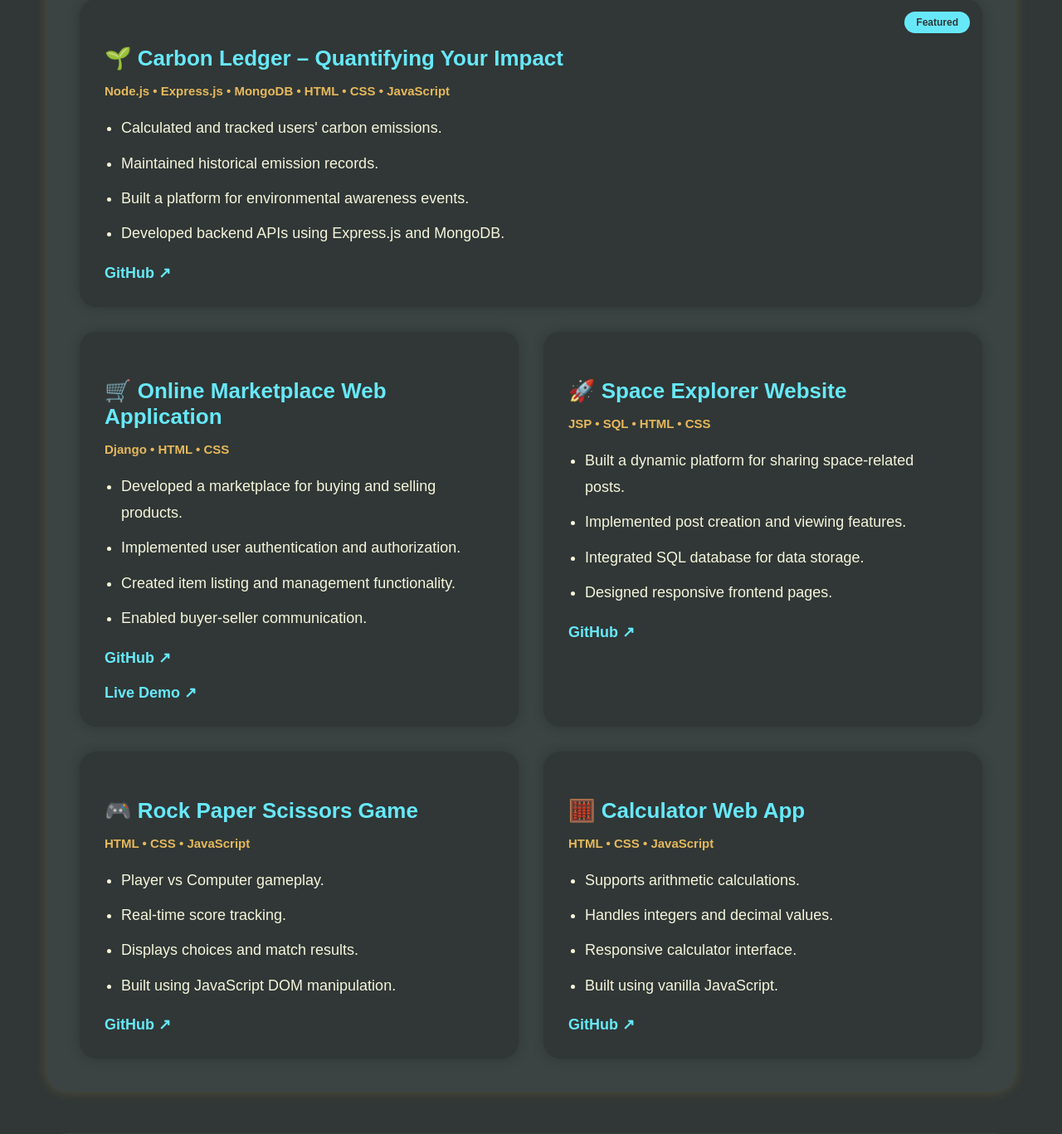
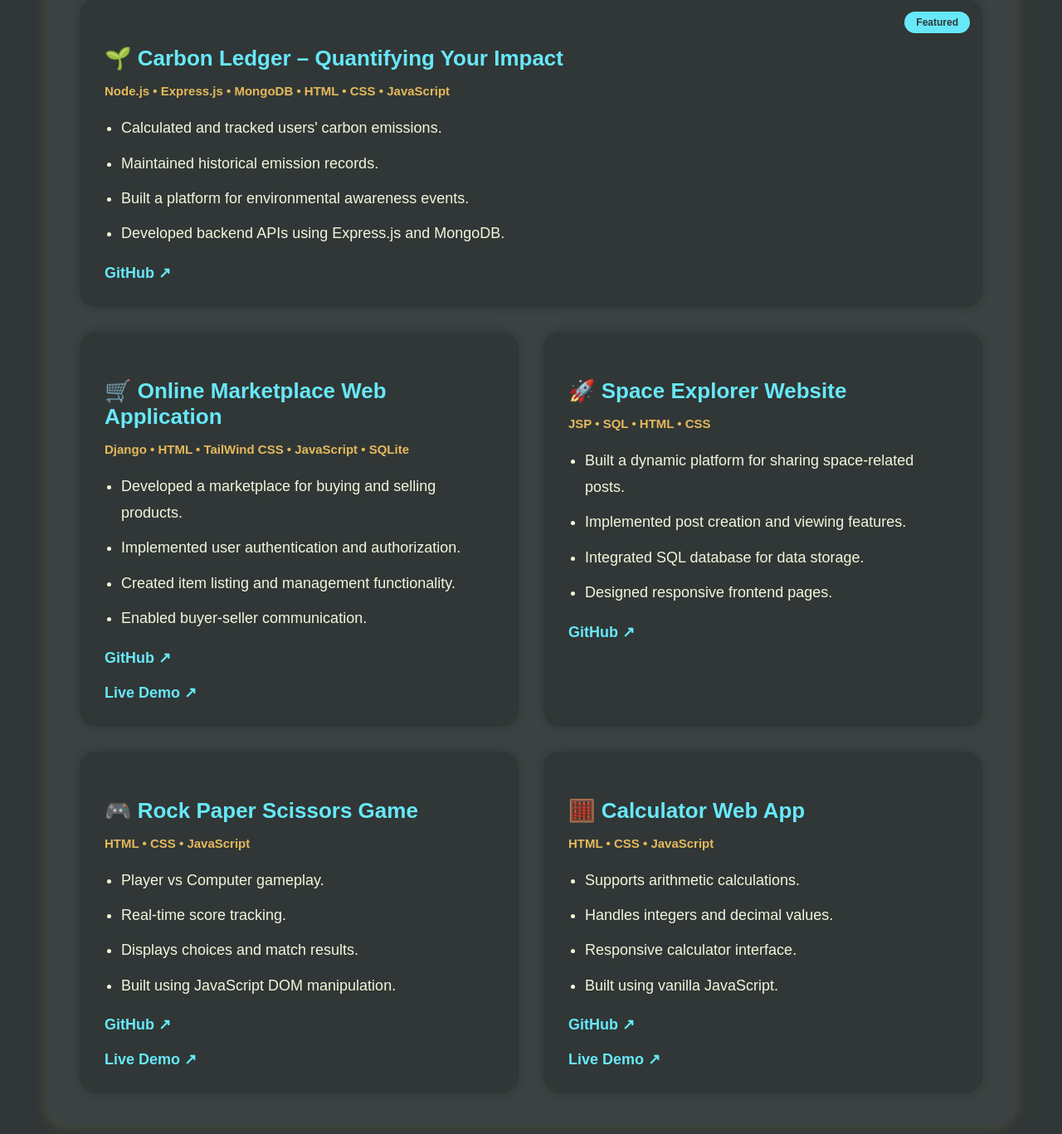
Before and after one commit to snigdhadema940-dotcom/portfolio, a Django app: page / in a window 1280 px wide. Shown: the part 2615-3982 px from the top of the page at 83% size. Run offline with Django 5.2, Linux system fonts and the light colour scheme.

Commit message:
more live demos

```diff
--- a/home/templates/home/home.html
+++ b/home/templates/home/home.html
@@ -143,6 +143,7 @@
         <div class="skill-tags">
             <span>HTML</span>
             <span>CSS</span>
+            <span>TailWind CSS</span>
             <span>JavaScript</span>
             <span>Django</span>
             <span>Node.js</span>
@@ -245,7 +246,7 @@
             <h3>🛒 Online Marketplace Web Application</h3>
 
             <p class="tech">
-                Django • HTML • CSS
+                Django • HTML • TailWind CSS • JavaScript • SQLite
             </p>
 
             <ul>
@@ -299,6 +300,9 @@
             <div class="project-links">
                 <a href="https://github.com/snigdhadema940-dotcom/ROCK-PAPER-SCISSORS">GitHub ↗</a>
             </div>
+            <div class="project-links">
+                <a href="https://snigdhadema940-dotcom.github.io/ROCK-PAPER-SCISSORS/" target="_blank">Live Demo ↗</a>
+            </div>
         </div>
 
         <div class="project-card">
@@ -317,6 +321,9 @@
 
             <div class="project-links">
                 <a href="https://github.com/snigdhadema940-dotcom/Calculator">GitHub ↗</a>
+            </div>
+            <div class="project-links">
+                <a href=" https://snigdhadema940-dotcom.github.io/Calculator/" target="_blank">Live Demo ↗</a>
             </div>
         </div>
 
```
